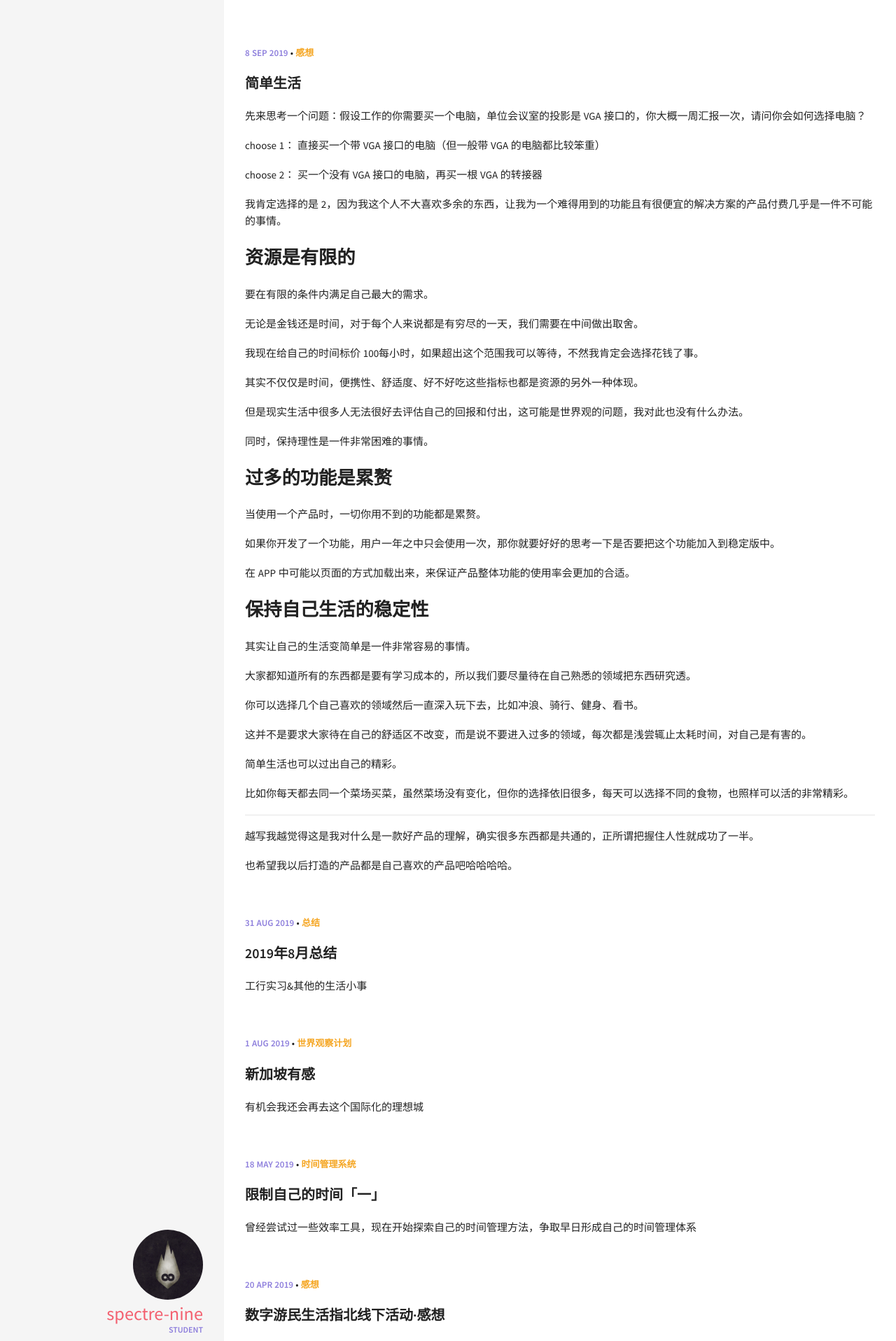
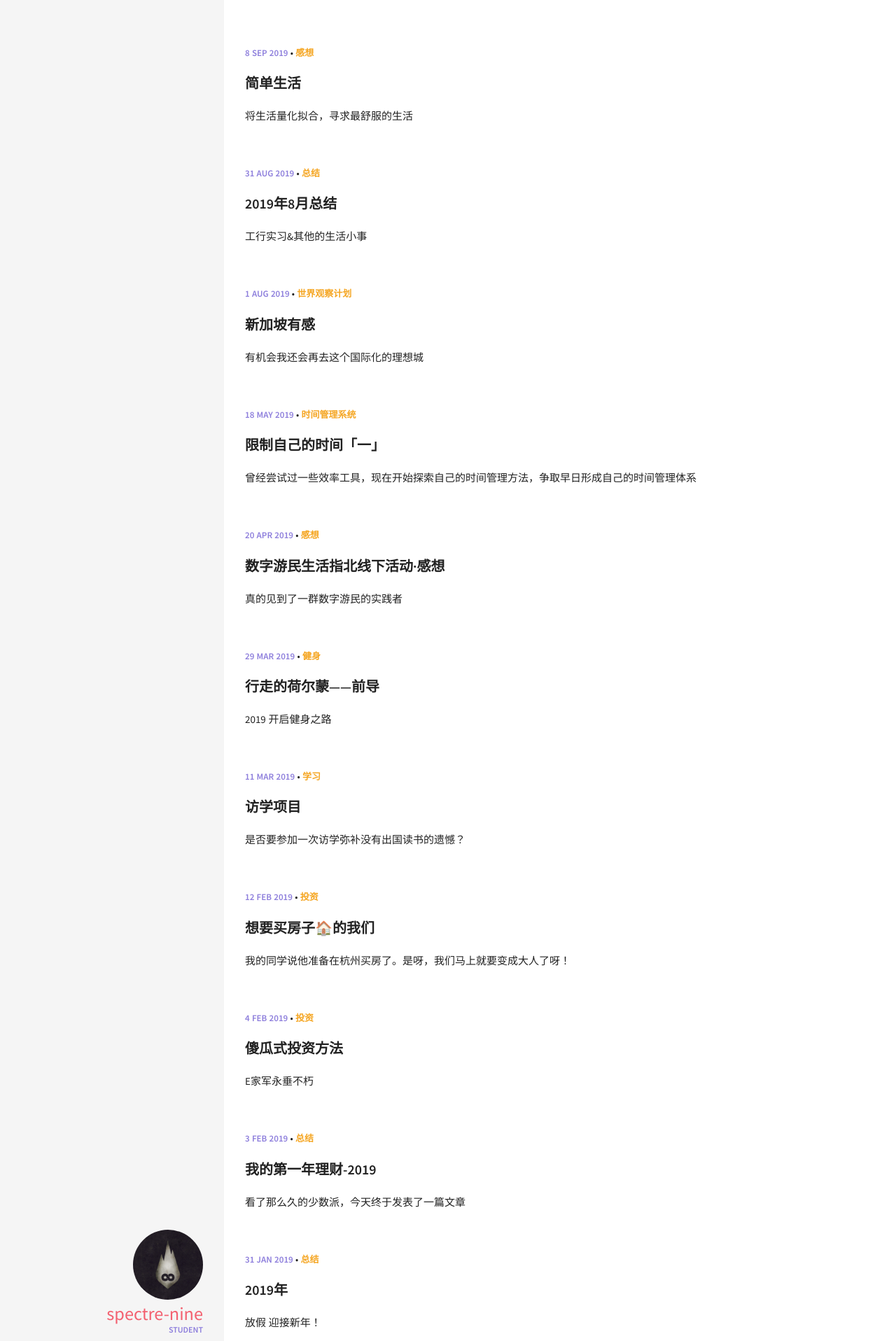
Before and after one commit to Nickszy/nickszy.github.io, a Jekyll site: the page built from index.html, in a window 1280 px wide. Shown: the top 1916 px of the page at 70% size. Built offline with Jekyll 4.4.1, drawn with Linux system fonts in a browser that asks for light colours; the list of posts is cut into pages by our own code.

Commit message:
Update 2019-09-08-simple-life.md

```diff
--- a/_posts/2019-09-08-simple-life.md
+++ b/_posts/2019-09-08-simple-life.md
@@ -5,6 +5,7 @@ categories:
   - 感想
 tags:
   - 生活
+excerpt: 将生活量化拟合，寻求最舒服的生活
 comments: true
 ---
 
```
